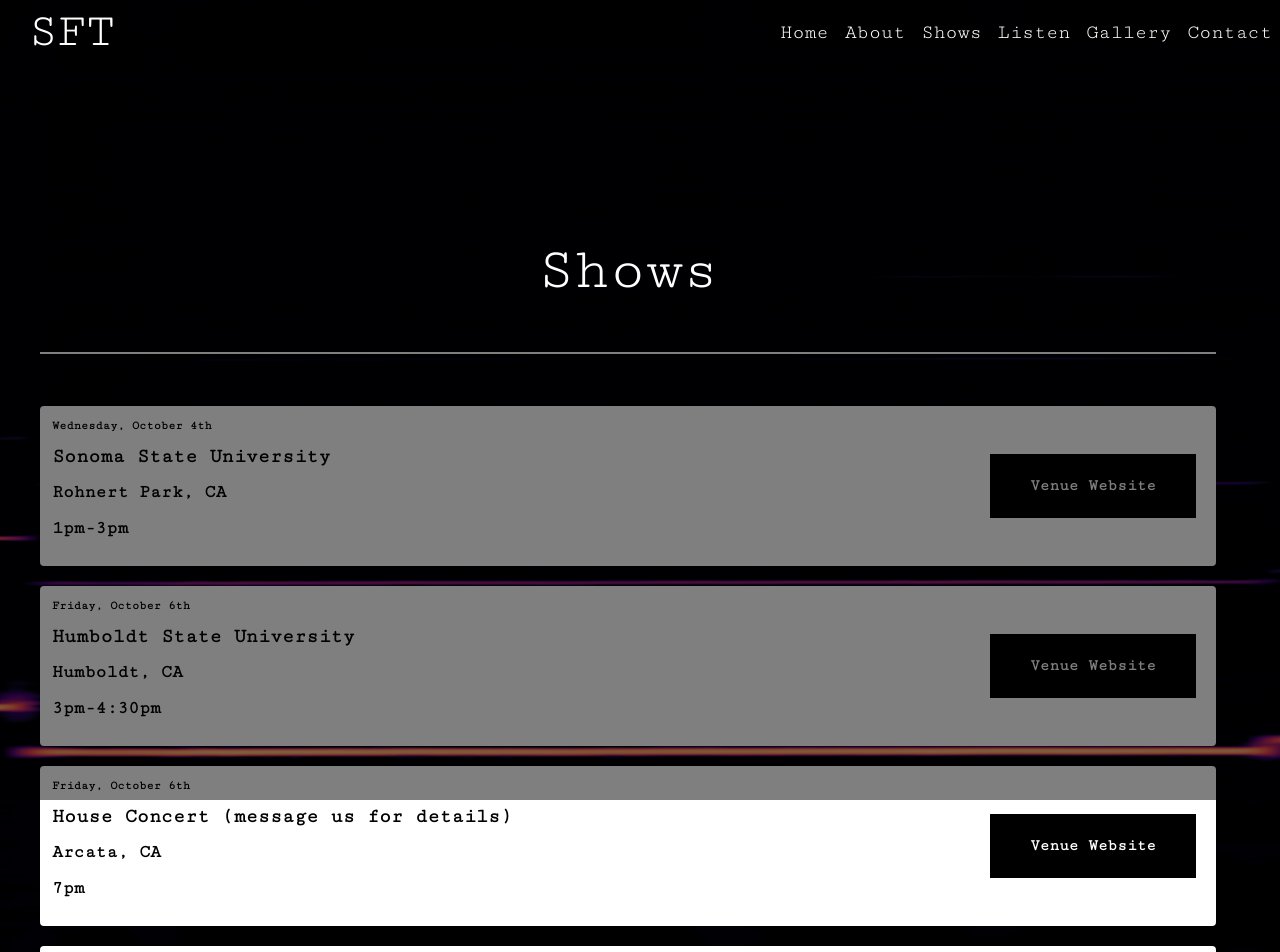
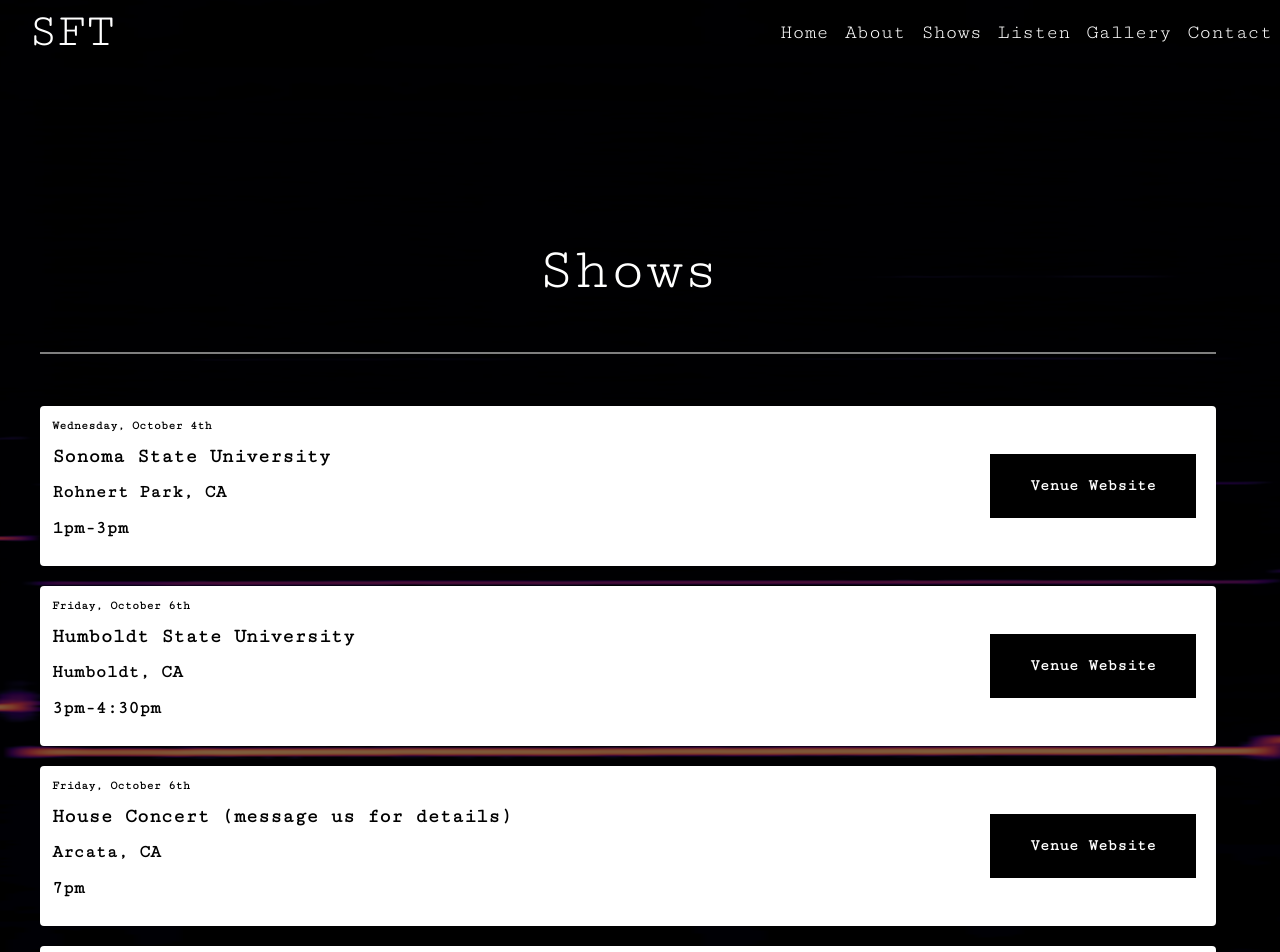
Before and after one commit to kaseyknudsen/Schimscheimer-Family-Trio-Website, a Next.js app: page /shows in a window 1280 px wide. Shown: the top 952 px of the page. Built offline with nearby package versions, Linux system fonts and the light colour scheme.

Commit message:
fixed opacity on shows page

```diff
--- a/app/shows/page.js
+++ b/app/shows/page.js
@@ -8,13 +8,14 @@ export const metadata = {
 const page = () => {
   return (
     <div className="custom-img6 bg-fixed bg-center min-h-screen z-[-1]">
+      <div className="absolute top-0 left-0 right-0 bottom-0 z-[1] bg-black/50" />
       <div className="h-full flex flex-col ml-10 mr-[4em]">
         <div className="flex flex-col gap-5">
           <p className="text-white text-6xl mt-60 z-10 text-center fadeIn4s">
             Shows
           </p>
           <div class="h-0.5 w-[100%] bg-white my-8" />
-          <div className="flex flex-col gap-5 fadeIn5s">
+          <div className="flex flex-col gap-5 fadeIn5s z-10">
             {showData.map((show, idx) => {
               return (
                 <ShowCard
@@ -31,7 +32,7 @@ const page = () => {
           </div>
         </div>
       </div>
-      <div className="absolute top-0 left-0 right-0 bottom-0 z-[2] bg-black/50" />
+
     </div>
   );
 };
```
